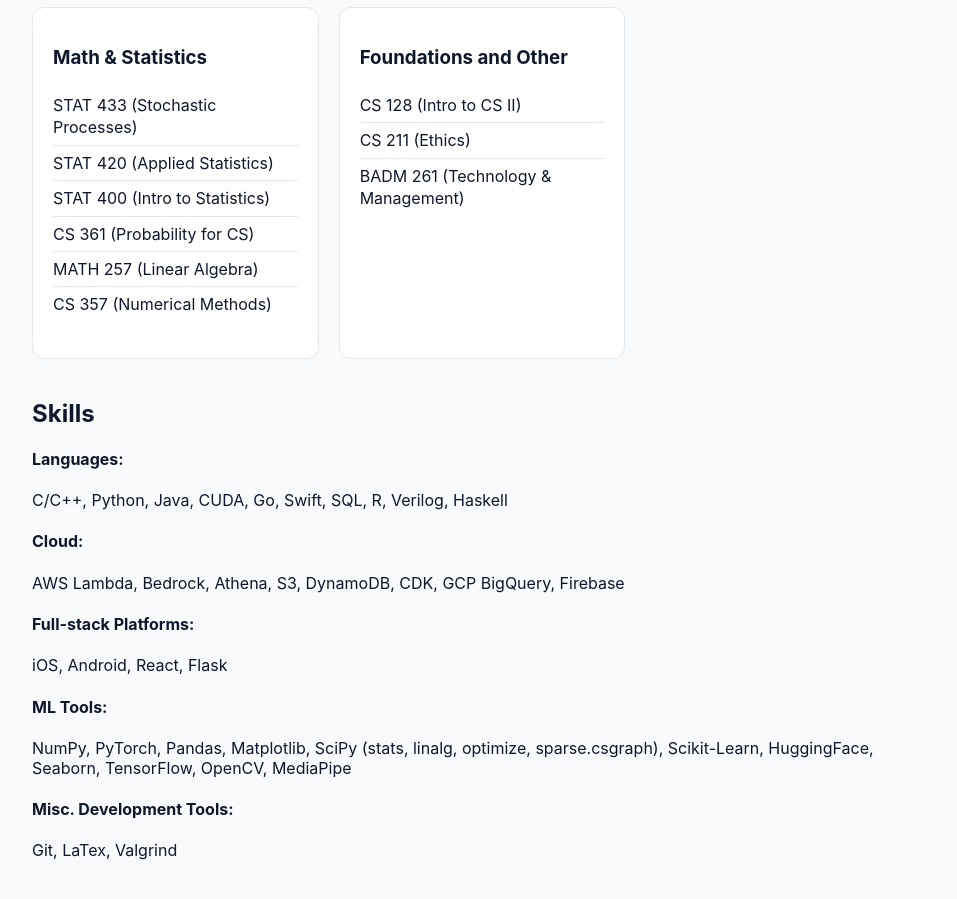
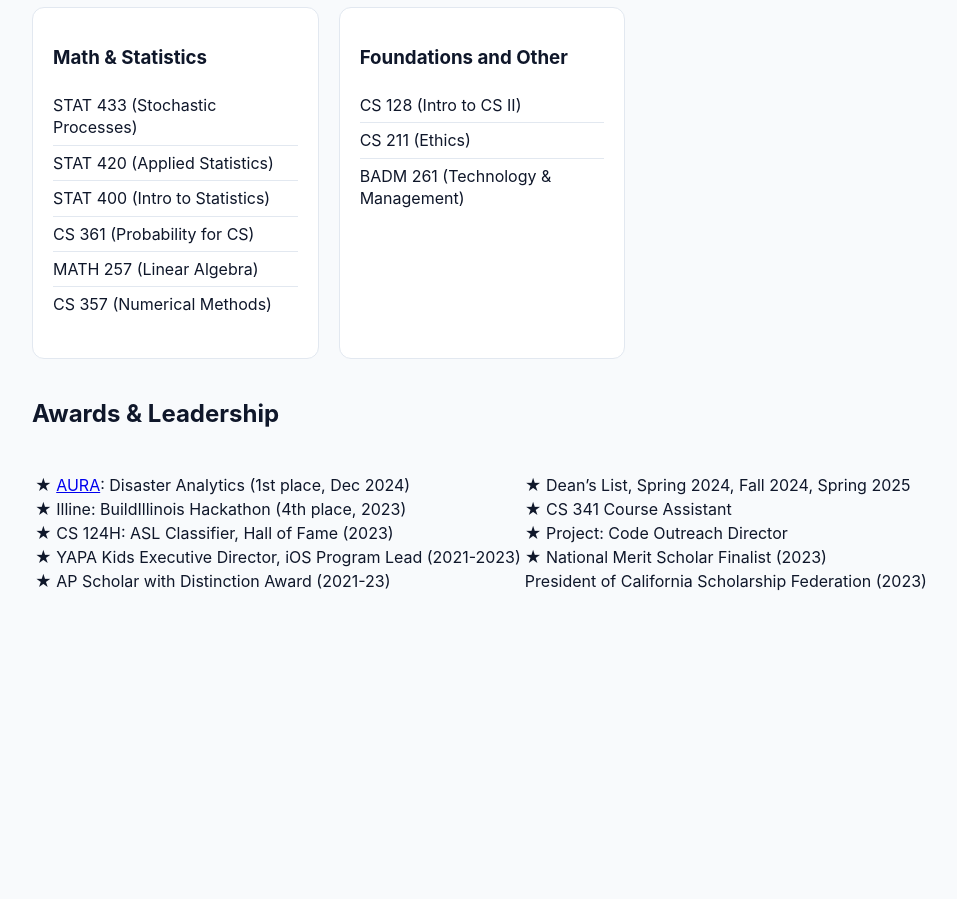
Before and after one commit to srikarpisupati/srikarpisupati.github.io, a Jekyll site: the page built from about.md, in a window 1280 px wide and 900 px high, scrolled down 864 px. Shown: the whole window, without its empty margins (158-1115 px from the left). Built offline with Jekyll 4.4.1, drawn with Linux system fonts in a browser that asks for light colours; after the commit the page ends 1498 px from its top, so only the background shows below that.

Commit message:
Update about.md to reflect awards and leadership
Removed skills section and added awards and leadership details.

```diff
--- a/about.md
+++ b/about.md
@@ -71,14 +71,12 @@ Text2SQL, Asynchronous Serverless Design (Query Execution + Caching), LLM-based
   </div>
 </div>
 
-## Skills
-#### Languages:
-C/C++, Python, Java, CUDA, Go, Swift, SQL, R, Verilog, Haskell
-#### Cloud:
-AWS Lambda, Bedrock, Athena, S3, DynamoDB, CDK, GCP BigQuery, Firebase
-#### Full-stack Platforms:
-iOS, Android, React, Flask
-#### ML Tools:
-NumPy, PyTorch, Pandas, Matplotlib, SciPy (stats, linalg, optimize, sparse.csgraph), Scikit-Learn, HuggingFace, Seaborn, TensorFlow, OpenCV, MediaPipe
-#### Misc. Development Tools:
-Git, LaTex, Valgrind
+## Awards & Leadership
+
+|||
+|--|--|
+| ★ [AURA](https://srikarpisupati.github.io/AURA.pdf): Disaster Analytics (1st place, Dec 2024) | ★ Dean’s List, Spring 2024, Fall 2024, Spring 2025 |
+| ★ Illine: BuildIllinois Hackathon (4th place, 2023) | ★ CS 341 Course Assistant |
+| ★ CS 124H: ASL Classifier, Hall of Fame (2023) | ★ Project: Code Outreach Director |
+| ★ YAPA Kids Executive Director, iOS Program Lead (2021-2023) | ★ National Merit Scholar Finalist (2023) |
+| ★ AP Scholar with Distinction Award (2021-23) | President of California Scholarship Federation (2023) |
```
